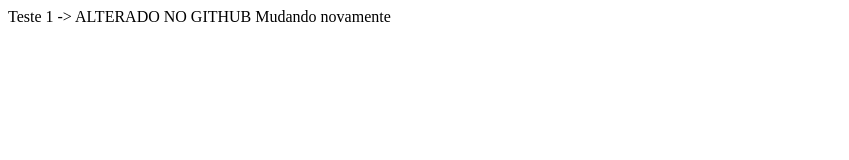
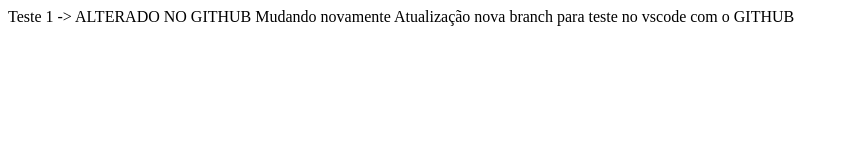
Before and after one commit to PauloMeirelles/Teste_Vscode, a plain HTML site: page index.html in a window 1280 px wide. Shown: the whole page, without its empty margins (0-849 px from the left). Drawn offline with Linux system fonts and the light colour scheme.

Commit message:
Atualização nova feature new

```diff
--- a/index.html
+++ b/index.html
@@ -1,4 +1,5 @@
 <div id="teste">
     Teste 1 -> ALTERADO NO GITHUB
     Mudando novamente
+    Atualização nova branch para teste no vscode com o GITHUB
 </div>
```
